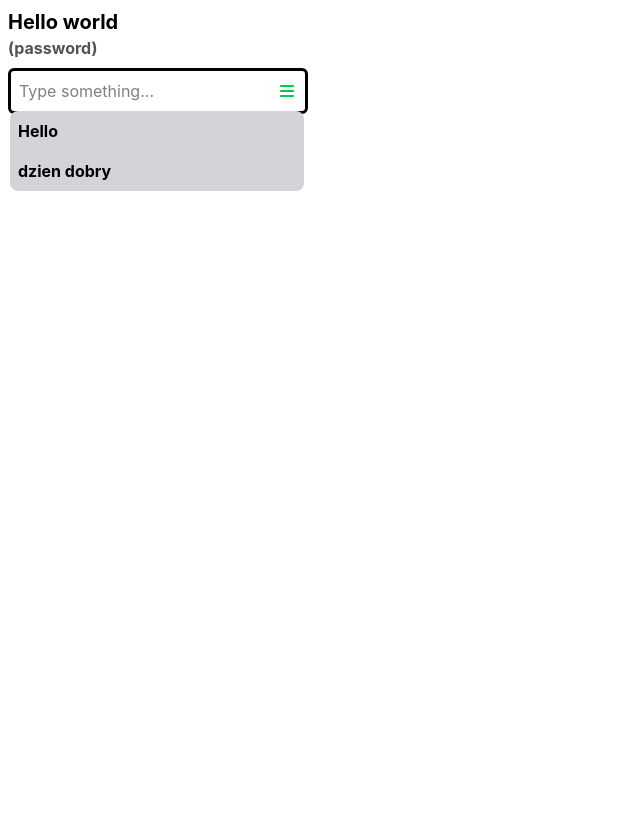
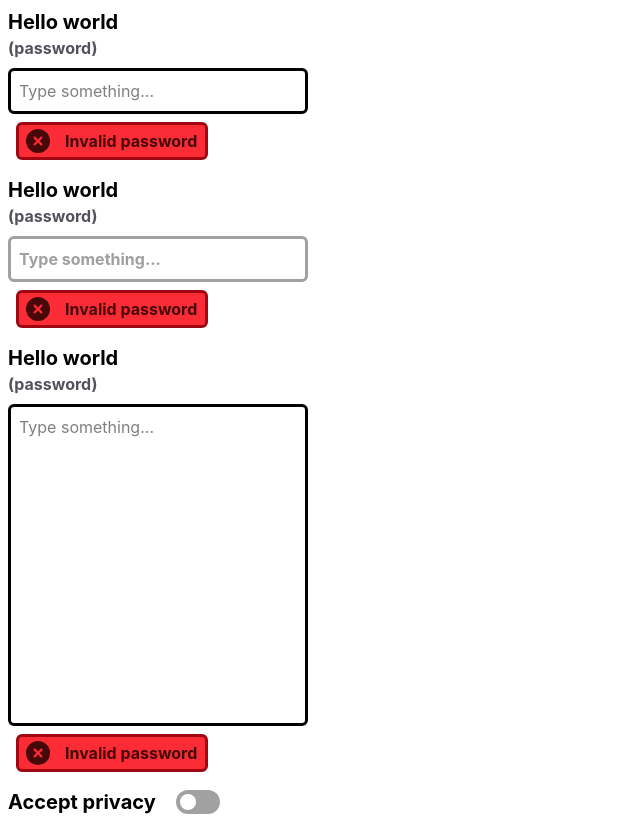
Before and after one commit to kkamildev/e-commerce-system-final, a React (Vite) app in the folder app/: page / in a window 1280 px wide. Shown: the whole page, without its empty margins (0-640 px from the left). Before the commit the page ends 800 px from the top, so only its background shows below. Built offline with nearby package versions, Linux system fonts and the light colour scheme.

Commit message:
created another inputs

```diff
--- a/app/src/App.tsx
+++ b/app/src/App.tsx
@@ -1,5 +1,8 @@
 import { useState, type FC } from "react";
 import SelectField from "./Utils/Components/Input/SelectField";
+import InputField from "./Utils/Components/Input/InputField";
+import AreaTextField from "./Utils/Components/Input/AreaTextField";
+import Switch from "./Utils/Components/Input/Switch";
 
 type Props = {
 
@@ -8,9 +11,14 @@ type Props = {
 const App : FC<Props> = ({}) => {
 
     const [value, setValue] = useState<string>("");
+    const [value2, setValue2] = useState<string>("");
+    const [value3, setValue3] = useState<string>("");
+
+    const [switchValue, setSwitchValue] = useState<string>("false");
 
     return (
         <>
+        <form>
             <SelectField
                 title="Hello world"
                 subtitle="(password)"
@@ -19,10 +27,49 @@ const App : FC<Props> = ({}) => {
                 placeholder='Type something...'
                 id='input'
                 value={value}
-                onChange={(value, key) => setValue(value)}
-                options={[{key:"Hello"}, {key:"Dzień dobry", value:"dzien dobry"}]}
+                onChange={(value, key) => {setValue(value); if(key != null) alert(key)}}
+                options={[
+                    {key:"1", value:"Math"},
+                    {key:"2", value:"Biology"},
+                    {key:"3", value:"History"},
+                    {key:"4", value:"English"},
+                    {key:"5", value:"German"},
+                    {key:"6", value:"P.E"}
+                ]}
                 errors={["Invalid password"]}
             />
+            <InputField
+                title="Hello world"
+                subtitle="(password)"
+                style="max-w-[300px] dark:border-neutral-600! border-neutral-400! font-bold text-neutral-700"
+                iconStyle='text-green-500!'
+                placeholder='Type something...'
+                id='input2'
+                value={value2}
+                onChange={(value) => setValue2(value)}
+                type="text"
+                errors={["Invalid password"]}
+            />
+            <AreaTextField
+                title="Hello world"
+                subtitle="(password)"
+                style="max-w-[300px]"
+                placeholder='Type something...'
+                id='input3'
+                value={value3}
+                onChange={(value) => setValue3(value)}
+                errors={["Invalid password"]}
+                areaStyle="h-[300px] resize-none"
+            />
+            <Switch
+                title="Accept privacy"
+                subtitle="Accept privacy"
+                value={switchValue}
+                id="input4"
+                onChange={(value) => setSwitchValue(value)}
+                buttonOnStyle="bg-sky-600!"
+            />
+        </form>
         </>
     )
 }
--- /dev/null
+++ b/app/src/Utils/Components/Input/AreaTextField.tsx
@@ -0,0 +1,34 @@
+import type { FC } from "react";
+import ErrorNotification from "../Notifications/ErrorNotification";
+
+type Props = {
+    title?:string,
+    subtitle?:string,
+    style?:string,
+    placeholder?:string,
+    areaStyle?:string,
+    id:string,
+    value:string,
+    onChange:(value : string) => void;
+    errors?:string[]
+}
+
+const AreaTextField : FC<Props> = ({id, title, subtitle, style = "", placeholder = "", areaStyle, value, onChange, errors = []}) => {
+    return (
+        <section className="m-2 min-w-0">
+            {title && <label htmlFor={id}><p className="font-bold text-xl mt-2 dark:text-white">{title}</p></label>}
+            {subtitle && <label htmlFor={id}><p className="font-bold mb-2 text-zinc-600">{subtitle}</p></label>}
+            <section className={`flex gap-x-3 p-2 items-center border-3 rounded-md dark:border-white ${style}`}>
+                <textarea id={id}
+                autoComplete="off" autoCapitalize="off" spellCheck={false}
+                className={`flex-[1_1_auto] focus:outline-0 min-w-0 dark:text-white ${areaStyle}`} placeholder={placeholder} value={value} onChange={(e) => onChange(e.target.value)}/>
+            </section>
+            {
+                errors.length != 0 &&
+                <ErrorNotification content={errors[0]}/>
+            }
+        </section>
+    )
+}
+
+export default AreaTextField;
--- a/app/src/Utils/Components/Input/InputField.tsx
+++ b/app/src/Utils/Components/Input/InputField.tsx
@@ -35,6 +35,7 @@ const InputField : FC<Props> = ({id, title, subtitle, style = "", iconStyle = ""
                     </label>
                 }
                 <input id={id} type={type == "password" ? isShowingPassword ? "text" : "password" : type}
+                autoComplete="off" autoCapitalize="off" spellCheck={false}
                 className={`flex-[1_1_auto] focus:outline-0 min-w-0 dark:text-white`} placeholder={placeholder} value={value} onChange={(e) => onChange(e.target.value)}/>
                 {
                     type == "password" && <FontAwesomeIcon className={`shrink-0 dark:text-white cursor-pointer ${iconStyle}`} icon={isShowingPassword ? faEyeSlash : faEye}
--- a/app/src/Utils/Components/Input/SelectField.tsx
+++ b/app/src/Utils/Components/Input/SelectField.tsx
@@ -10,12 +10,13 @@ type Props = {
     subtitle?:string,
     style?:string,
     iconStyle?:string,
+    menuActive?:boolean
     placeholder?:string,
     id:string,
     value:string,
     onChange:(value : string, key : string) => void;
     errors?:string[],
-    options:SelectFieldOption[]
+    options:SelectFieldOption[],
 }
 
 export type SelectFieldOption = {
@@ -23,7 +24,7 @@ export type SelectFieldOption = {
     value?:string
 }
 
-const SelectField : FC<Props> = ({id, title, subtitle, style = "", iconStyle = "", placeholder = "", value, onChange, errors = [], options}) => {
+const SelectField : FC<Props> = ({id, title, subtitle, style = "", iconStyle = "", placeholder = "", value, onChange, errors = [], options, menuActive = false}) => {
 
     const [isOptionsShowed, setIsOptionsShowed] = useState<boolean>(false);
 
@@ -74,8 +75,19 @@ const SelectField : FC<Props> = ({id, title, subtitle, style = "", iconStyle = "
             const valueToCompare = option.value == null ? option.key : option.value;
             return valueToCompare == value;
         })
-        return option.key;
+        return option?.key;
     }, [options])
+
+    const filteredOptions = useCallback(() => {
+        return options.filter((option) => {
+            const valueToCompare = option.value == null ? option.key : option.value;
+            return valueToCompare.toLocaleLowerCase().includes(value.toLocaleLowerCase());
+        }).sort((a, b) => {
+            const aValue = a.value == null ? a.key : a.value;
+            const bValue = b.value == null ? b.key : b.value;
+            return aValue.localeCompare(bValue);
+        })
+    }, [options, value]);
 
 
     return (
@@ -83,17 +95,24 @@ const SelectField : FC<Props> = ({id, title, subtitle, style = "", iconStyle = "
             {title && <label htmlFor={id}><p className="font-bold text-xl mt-2 dark:text-white">{title}</p></label>}
             {subtitle && <label htmlFor={id}><p className="font-bold mb-2 text-zinc-600">{subtitle}</p></label>}
             <section className={`flex gap-x-3 p-2 items-center border-3 rounded-md dark:border-white relative ${style}`}>
-                <input id={id}
+                <input id={id} onFocus={() => setIsOptionsShowed(true)} onBlur={() => setIsOptionsShowed(false)}
+                autoComplete="off" autoCapitalize="off" spellCheck={false}
                 className={`flex-[1_1_auto] focus:outline-0 min-w-0 dark:text-white`} placeholder={placeholder} value={value} onChange={(e) => onChange(e.target.value, getKey(e.target.value))}/>
-                <FontAwesomeIcon className={`shrink-0 dark:text-white cursor-pointer ${iconStyle}`} icon={faBars} ref={buttonRef}
-                onClick={() => setIsOptionsShowed((prev) => !prev)}
-                />
-                <section className="absolute top-full max-h-50 w-full dark:bg-zinc-950 bg-zinc-300 z-10 right-px rounded-lg overflow-y-auto">
-                    {
-                        options.map((option) => <p className="dark:text-white p-2 font-bold hover:bg-zinc-800 cursor-pointer transition-colors duration-100 ease-in-out">
-                            {option.value == null ? option.key : option.value}</p>)
-                    }
-                </section>
+                {
+                    menuActive &&
+                    <FontAwesomeIcon className={`shrink-0 dark:text-white cursor-pointer ${iconStyle}`} icon={faBars} ref={buttonRef}
+                    onClick={() => setIsOptionsShowed((prev) => !prev)} />
+                }
+                {
+                    isOptionsShowed &&
+                    <section className="absolute top-full max-h-50 w-full dark:bg-zinc-950 bg-zinc-200 z-10 right-px rounded-b-lg overflow-y-auto">
+                        {
+                            filteredOptions().map((option) => <p key={option.key} onMouseDown={() => onChange(option.value == null ? option.key : option.value, option.key)}
+                            className="dark:text-white text-zinc-600 p-2 font-bold dark:hover:bg-zinc-800 hover:bg-neutral-300 cursor-pointer transition-colors duration-100 ease-in-out">
+                                {option.value == null ? option.key : option.value}</p>)
+                        }
+                    </section>
+                }
             </section>
             {
                 errors.length != 0 &&
--- /dev/null
+++ b/app/src/Utils/Components/Input/Switch.tsx
@@ -0,0 +1,50 @@
+import { type FC } from "react"
+import ErrorNotification from "../Notifications/ErrorNotification";
+
+
+type Props = {
+    title?:string,
+    subtitle?:string,
+    buttonOnStyle?:string
+    id:string,
+    value:string,
+    onChange:(value : string) => void,
+    errors?:string[]
+}
+
+const Switch : FC<Props> = ({id, title, subtitle, value, onChange, errors = [], buttonOnStyle = ""}) => {
+    {title && <label htmlFor={id}><p className="font-bold text-xl mt-2 dark:text-white">{title}</p></label>}
+    {subtitle && <label htmlFor={id}><p className="font-bold mb-2 text-zinc-600">{subtitle}</p></label>}
+
+    return (
+        <section className="m-2 min-w-0">
+            <section className="flex items-center gap-x-5">
+                {title && <label htmlFor={id}><p className="font-bold text-xl dark:text-white">{title}</p></label>}
+                <button id={id}
+                type="button"
+                onClick={() => onChange(value == "true" ? "false" : "true")}
+                className={`
+                    cursor-pointer
+                    relative inline-flex h-6 w-11 items-center rounded-full
+                    transition-colors duration-300
+                    ${value == "true" ? `bg-green-500 ${buttonOnStyle}` : "bg-neutral-400 dark:bg-neutral-700"}
+                `}
+                >
+                <span
+                    className={`
+                    inline-block h-4 w-4 transform rounded-full bg-white
+                    transition-transform duration-300
+                    ${value == "true" ? "translate-x-6" : "translate-x-1"}
+                    `}
+                />
+                </button>
+
+            </section>
+            {
+                errors.length != 0 &&
+                <ErrorNotification content={errors[0]}/>
+            }
+        </section>
+    );
+}
+export default Switch;
--- a/app/src/Utils/Components/Notifications/ErrorNotification.tsx
+++ b/app/src/Utils/Components/Notifications/ErrorNotification.tsx
@@ -35,7 +35,7 @@ const ErrorNotification : FC<Props> = ({content, enableAnimation = true, iconSty
 
     return (
         <section className="flex items-center justify-start">
-            <p ref={boxRef} className={`bg-red-500 border-2 border-red-800 m-2 p-1 pr-2 font-bold text-red-950 rounded-md flex items-center gap-x-3 ${style}`}>
+            <p ref={boxRef} className={`bg-red-500 border-3 border-red-800 m-2 p-1 pr-2 font-bold text-red-950 rounded-md flex items-center gap-x-3 ${style}`}>
                 <FontAwesomeIcon icon={faCircleXmark} className={`text-2xl ${iconStyle}`}/> {content}
             </p>
         </section>
--- a/app/src/Utils/Components/Notifications/InfoNotification.tsx
+++ b/app/src/Utils/Components/Notifications/InfoNotification.tsx
@@ -35,7 +35,7 @@ const InfoNotification : FC<Props> = ({content, enableAnimation = true, iconStyl
 
     return (
         <section className="flex items-center justify-start">
-            <p ref={boxRef} className={`bg-blue-500 border-2 border-blue-800 m-2 p-1 font-bold text-blue-950 rounded-md flex items-center gap-x-3 ${style}`}>
+            <p ref={boxRef} className={`bg-blue-500 border-3 border-blue-800 m-2 p-1 font-bold text-blue-950 rounded-md flex items-center gap-x-3 ${style}`}>
                 <FontAwesomeIcon icon={faInfoCircle} className={`text-2xl ${iconStyle}`}/> {content}
             </p>
         </section>
--- a/app/src/Utils/Components/Notifications/SuccessNotification.tsx
+++ b/app/src/Utils/Components/Notifications/SuccessNotification.tsx
@@ -35,7 +35,7 @@ const SuccessNotification : FC<Props> = ({content, enableAnimation = true, iconS
 
     return (
         <section className="flex items-center justify-start">
-            <p ref={boxRef} className={`bg-grren-500 border-2 border-green-800 m-2 p-1 font-bold text-green-950 rounded-md flex items-center gap-x-3 ${style}`}>
+            <p ref={boxRef} className={`bg-grren-500 border-3 border-green-800 m-2 p-1 font-bold text-green-950 rounded-md flex items-center gap-x-3 ${style}`}>
                 <FontAwesomeIcon icon={faCheckCircle} className={`text-2xl ${iconStyle}`}/> {content}
             </p>
         </section>
--- a/app/src/Utils/Components/Notifications/WarningNotification.tsx
+++ b/app/src/Utils/Components/Notifications/WarningNotification.tsx
@@ -35,7 +35,7 @@ const WarningNotification : FC<Props> = ({content, enableAnimation = true, iconS
 
     return (
         <section className="flex items-center justify-start">
-            <p ref={boxRef} className={`bg-yellow-500 border-2 border-yellow-800 m-2 p-1 font-bold text-yellow-950 rounded-md flex items-center gap-x-3 ${style}`}>
+            <p ref={boxRef} className={`bg-yellow-500 border-3 border-yellow-800 m-2 p-1 font-bold text-yellow-950 rounded-md flex items-center gap-x-3 ${style}`}>
                 <FontAwesomeIcon icon={faExclamationCircle} className={`text-2xl ${iconStyle}`}/> {content}
             </p>
         </section>
--- a/app/src/main.css
+++ b/app/src/main.css
@@ -1,4 +1,11 @@
 @import "tailwindcss";
+
+input,
+select,
+textarea,
+button {
+  color-scheme: light !important;
+}
 
 
 body {
```
